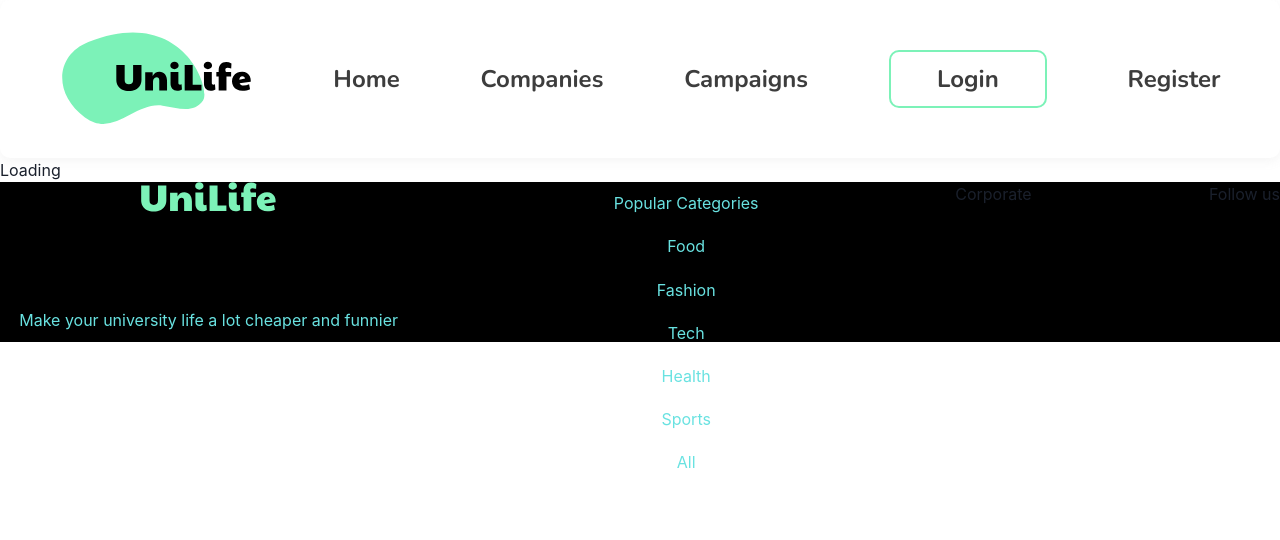
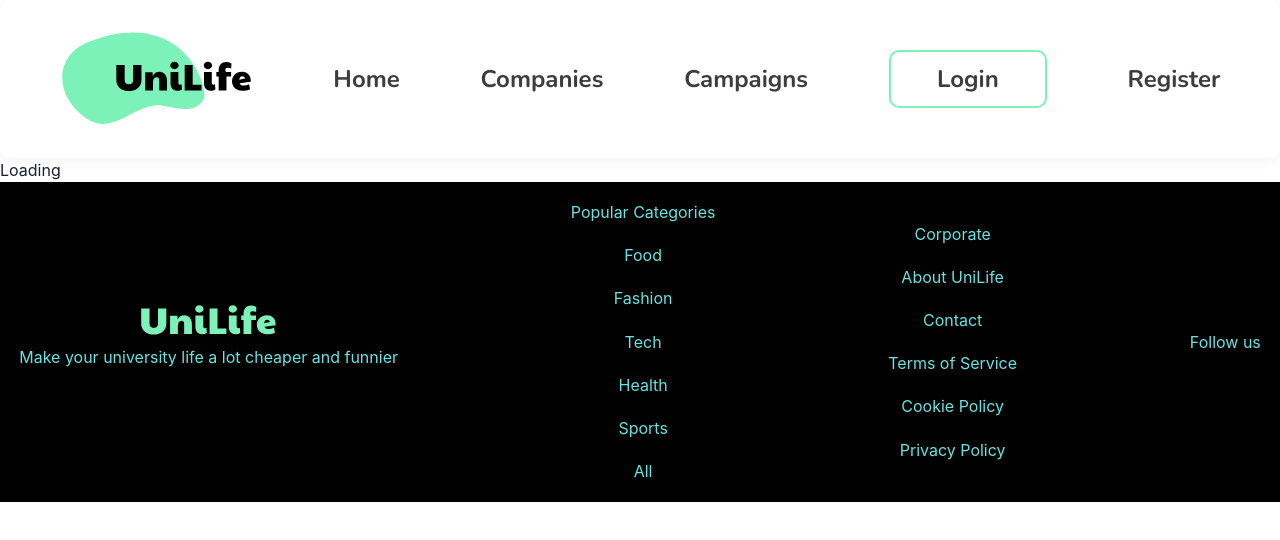
Before and after one commit to alperyesilyurt/student-campaign-app, a React (Vite) app: page /campaign/1 in a window 1280 px wide. Shown: the top 540 px of the page. Built offline with nearby package versions, Linux system fonts and the light colour scheme; no server answers.

Commit message:
Update Footer.tsx

```diff
--- a/src/components/Footer.tsx
+++ b/src/components/Footer.tsx
@@ -8,8 +8,8 @@ type Props = {};
 const FooterWrapper = styled.div`
   background: #000000;
   width: 100%;
-  height: 20vh;
-  position:"relative";
+  height: 40vh;
+  position: "relative";
   bottom: 0;
   display: flex;
   flex-direction: row;
@@ -18,7 +18,6 @@ const FooterWrapper = styled.div`
 `;
 const Wrapper = styled.div`
   display: flex;
-  height: 20vh;
   flex-direction: column;
   align-items: center;
   justify-content: space-between;
@@ -29,35 +28,58 @@ export default function Footer({}: Props) {
     <FooterWrapper>
       <Wrapper>
         <UniLifeLogo_2 />
-        <Button variant="link" size="small" >
+        <Button variant="link" size="small">
           Make your university life a lot cheaper and funnier
         </Button>
       </Wrapper>
       <Wrapper>
-      <Button variant="link" size="small" >
+        <Button variant="link" size="small">
           Popular Categories
         </Button>
-        <Button variant="link" size="small" >
+        <Button variant="link" size="small">
           Food
         </Button>
-        <Button variant="link" size="small" >
+        <Button variant="link" size="small">
           Fashion
         </Button>
-        <Button variant="link" size="small" >
+        <Button variant="link" size="small">
           Tech
         </Button>
-        <Button variant="link" size="small" >
+        <Button variant="link" size="small">
           Health
         </Button>
-        <Button variant="link" size="small" >
+        <Button variant="link" size="small">
           Sports
         </Button>
-        <Button variant="link" size="small" >
+        <Button variant="link" size="small">
           All
         </Button>
       </Wrapper>
-      <Wrapper>Corporate</Wrapper>
-      <Wrapper>Follow us</Wrapper>
+      <Wrapper>
+        <Button variant="link" size="small">
+          Corporate
+        </Button>
+        <Button variant="link" size="small">
+          About UniLife
+        </Button>
+        <Button variant="link" size="small">
+          Contact
+        </Button>
+        <Button variant="link" size="small">
+          Terms of Service
+        </Button>
+        <Button variant="link" size="small">
+          Cookie Policy
+        </Button>
+        <Button variant="link" size="small">
+          Privacy Policy
+        </Button>
+      </Wrapper>
+      <Wrapper>
+        <Button variant="link" size="small">
+          Follow us
+        </Button>
+      </Wrapper>
     </FooterWrapper>
   );
 }
```
Lines whose indentation alone changed are shown as unchanged.
